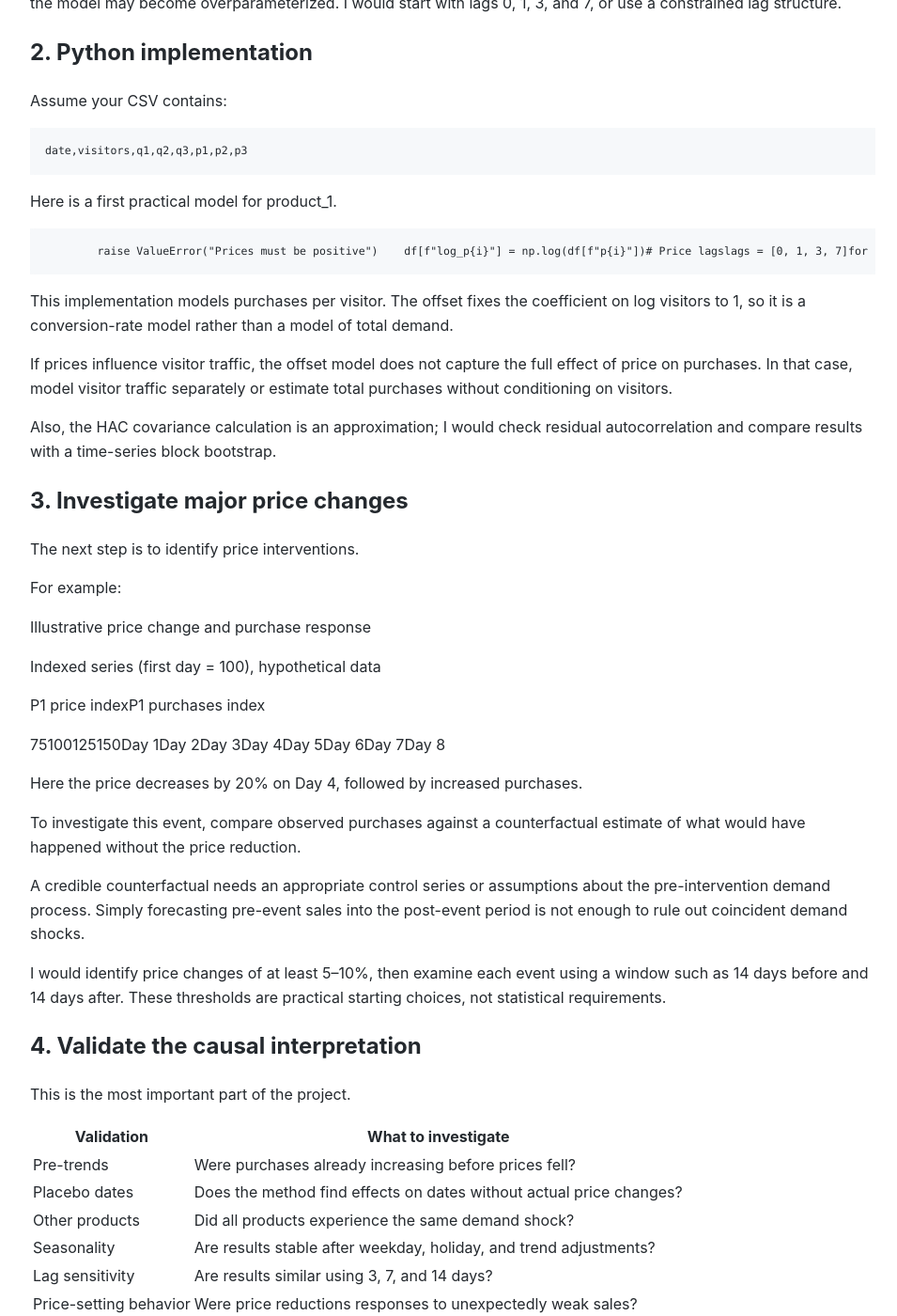
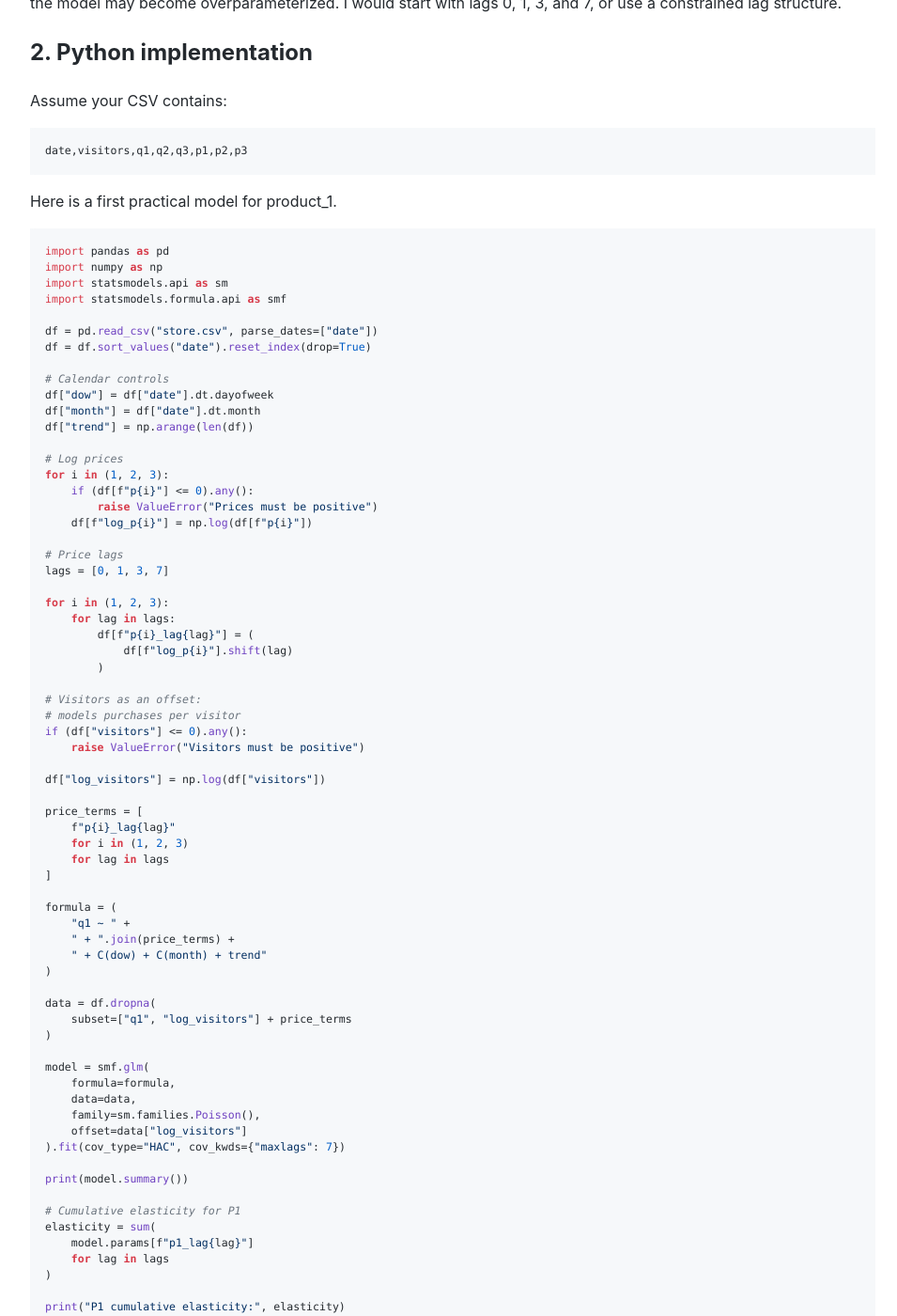
Before and after one commit to Michael-Lubinsky/michael-lubinsky.github.com, a Jekyll site: the page built from ml/causal_2.md, in a window 1280 px wide and 1400 px high, scrolled down 8041 px. Shown: the whole window at 94% size, without its empty margins (158-1113 px from the left). Built offline with Jekyll 4.4.1, drawn with Linux system fonts in a browser that asks for light colours; our own code applies the rules of GitHub Pages for plain Markdown files.

Commit message:
Add GLM model for product purchases per visitor
This implementation models purchases per visitor using a GLM with a Poisson family. It includes calendar controls, log prices, price lags, and an offset for visitors.

````diff
--- a/ml/causal_2.md
+++ b/ml/causal_2.md
@@ -322,8 +322,75 @@ date,visitors,q1,q2,q3,p1,p2,p3
 
 Here is a first practical model for product_1.
 
-```
-        raise ValueError("Prices must be positive")    df[f"log_p{i}"] = np.log(df[f"p{i}"])# Price lagslags = [0, 1, 3, 7]for i in (1, 2, 3):    for lag in lags:        df[f"p{i}_lag{lag}"] = (            df[f"log_p{i}"].shift(lag)        )# Visitors as an offset:# models purchases per visitorif (df["visitors"] <= 0).any():    raise ValueError("Visitors must be positive")df["log_visitors"] = np.log(df["visitors"])price_terms = [    f"p{i}_lag{lag}"    for i in (1, 2, 3)    for lag in lags]formula = (    "q1 ~ " +    " + ".join(price_terms) +    " + C(dow) + C(month) + trend")data = df.dropna(    subset=["q1", "log_visitors"] + price_terms)model = smf.glm(    formula=formula,    data=data,    family=sm.families.Poisson(),    offset=data["log_visitors"]).fit(cov_type="HAC", cov_kwds={"maxlags": 7})print(model.summary())# Cumulative elasticity for P1elasticity = sum(    model.params[f"p1_lag{lag}"]    for lag in lags)print("P1 cumulative elasticity:", elasticity)
+```python
+import pandas as pd
+import numpy as np
+import statsmodels.api as sm
+import statsmodels.formula.api as smf
+
+df = pd.read_csv("store.csv", parse_dates=["date"])
+df = df.sort_values("date").reset_index(drop=True)
+
+# Calendar controls
+df["dow"] = df["date"].dt.dayofweek
+df["month"] = df["date"].dt.month
+df["trend"] = np.arange(len(df))
+
+# Log prices
+for i in (1, 2, 3):
+    if (df[f"p{i}"] <= 0).any():
+        raise ValueError("Prices must be positive")
+    df[f"log_p{i}"] = np.log(df[f"p{i}"])
+
+# Price lags
+lags = [0, 1, 3, 7]
+
+for i in (1, 2, 3):
+    for lag in lags:
+        df[f"p{i}_lag{lag}"] = (
+            df[f"log_p{i}"].shift(lag)
+        )
+
+# Visitors as an offset:
+# models purchases per visitor
+if (df["visitors"] <= 0).any():
+    raise ValueError("Visitors must be positive")
+
+df["log_visitors"] = np.log(df["visitors"])
+
+price_terms = [
+    f"p{i}_lag{lag}"
+    for i in (1, 2, 3)
+    for lag in lags
+]
+
+formula = (
+    "q1 ~ " +
+    " + ".join(price_terms) +
+    " + C(dow) + C(month) + trend"
+)
+
+data = df.dropna(
+    subset=["q1", "log_visitors"] + price_terms
+)
+
+model = smf.glm(
+    formula=formula,
+    data=data,
+    family=sm.families.Poisson(),
+    offset=data["log_visitors"]
+).fit(cov_type="HAC", cov_kwds={"maxlags": 7})
+
+print(model.summary())
+
+# Cumulative elasticity for P1
+elasticity = sum(
+    model.params[f"p1_lag{lag}"]
+    for lag in lags
+)
+
+print("P1 cumulative elasticity:", elasticity)
+
 ```
 
 This implementation models purchases per visitor. The offset fixes the coefficient on log visitors to 1, so it is a conversion-rate model rather than a model of total demand.
````
